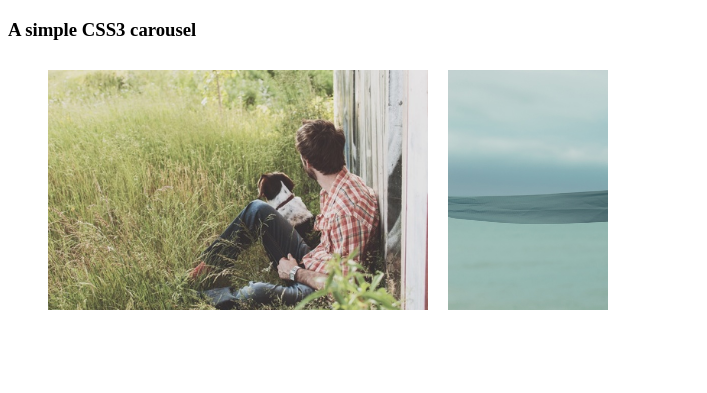
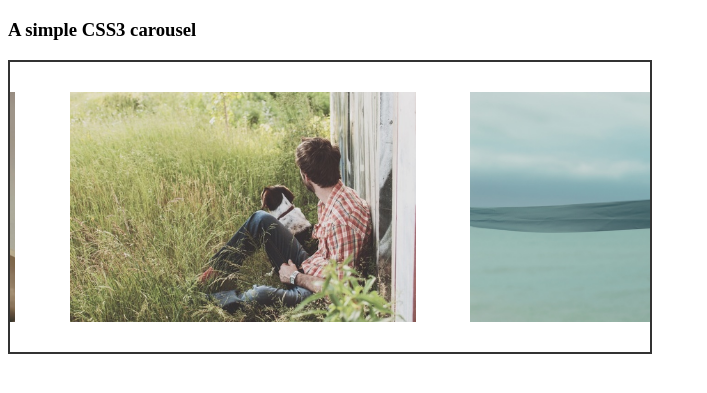
Before and after one commit to josiahdahl/roundabout.css, a website: page demo/index.html in a window 1280 px wide. Shown: the part 61-454 px from the top of the page, without its empty margins (0-707 px from the left). Drawn offline with Linux system fonts and the light colour scheme.

```diff
--- a/demo/css/style.css
+++ b/demo/css/style.css
@@ -1,4 +1,4 @@
 #roundabout {
-  /*border: 2px solid #333;
-  padding: 20px;*/
+  border: 2px solid #333;
+  padding: 20px;
 }
--- a/scss/roundabout.scss
+++ b/scss/roundabout.scss
@@ -41,8 +41,9 @@
           // If we're not in the first keyframe
           @else {
             $offset: $startingOffset - ($keyframe * $itemWidth);
-            // Item is not visible if offset < 0
-            @if $offset < 0 {
+
+            // Transition back to end
+            @if $offset < (-1 * $itemWidth) {
               // Set the item's left offset to the end of the line
               left: ($items - $keyframe + $itemNum - 1) * $itemWidth + px;
             }
@@ -69,28 +70,30 @@
   position: relative;
   overflow: hidden;
   height: $viewportHeight + px;
-
   .roundabout--items {
-    // position: absolute;
-    // overflow-x: hidden;
+    position: relative;
     width: ($items + 1) * $itemWidth + px; // get number of items and desired item width in mixin
     height: 100%;
   }
   .roundabout--item {
     box-sizing: border-box;
     width: $itemWidth + px;
+    height: $viewportHeight + px;
+    line-height: $viewportHeight + px;
+
     padding: 10px;
     display: inline-block;
     top: 0;
     position: absolute;
-    // float: left;
+
   }
   .roundabout--item img {
-    width: 100%;
+    height: 100%;
   }
   .roundabout-items:hover {
     animation-play-state: paused;
   }
+
 }
 #roundabout {
   @include roundabout($items: 4, $itemWidth: 400, $viewportWidth: 600, $viewportHeight: 250);
```
Also changed, not shown: css/roundabout.css, demo/css/roundabout.css.
